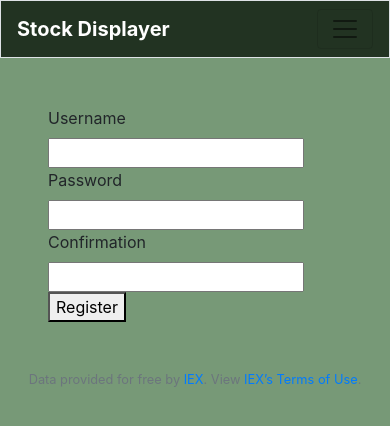
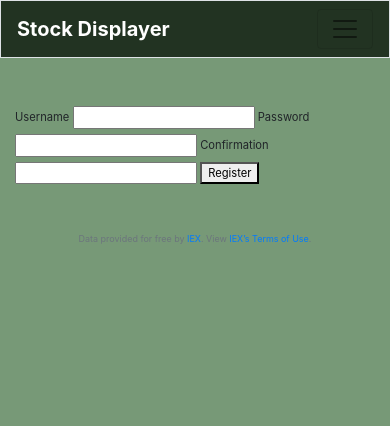
Before and after one commit to guiOsorio/Finance, a Flask app: page /register in a window 390 px wide. Shown: the top 426 px of the page. Run offline with Flask 2, Linux system fonts and the light colour scheme.

Commit message:
A bit more responsive

```diff
--- a/app.py
+++ b/app.py
@@ -397,6 +397,10 @@
     app.errorhandler(code)(errorhandler)
 
 
+if __name__ == '__main__':
+    app.run(debug=True)
+
+
 
 # Query returning multiple rows
         # cur.execute("SELECT * FROM users")
--- a/static/css/main.css
+++ b/static/css/main.css
@@ -62,4 +62,14 @@
   border: none !important;
 }
 
+main {
+  padding: 3rem;
+}
+
+@media only screen and (max-width: 500px) {
+  body {
+    font-size: 70%;
+  }
+}
+
 /*# sourceMappingURL=main.css.map */
--- a/static/sass/_layout.scss
+++ b/static/sass/_layout.scss
@@ -6,3 +6,13 @@
     outline: none !important;
     border: none !important;
 }
+
+main {
+    padding: 3rem;
+}
+
+@media only screen and (max-width: 500px) {
+    body {
+        font-size: 70%;
+    }
+}
--- a/templates/layout.html
+++ b/templates/layout.html
@@ -58,7 +58,7 @@
             </header>
         {% endif %}
 
-        <main class="container p-5">
+        <main class="container">
             {% block main %}{% endblock %}
         </main>
 
```
Also changed, not shown: finance.db, 4 other files.
